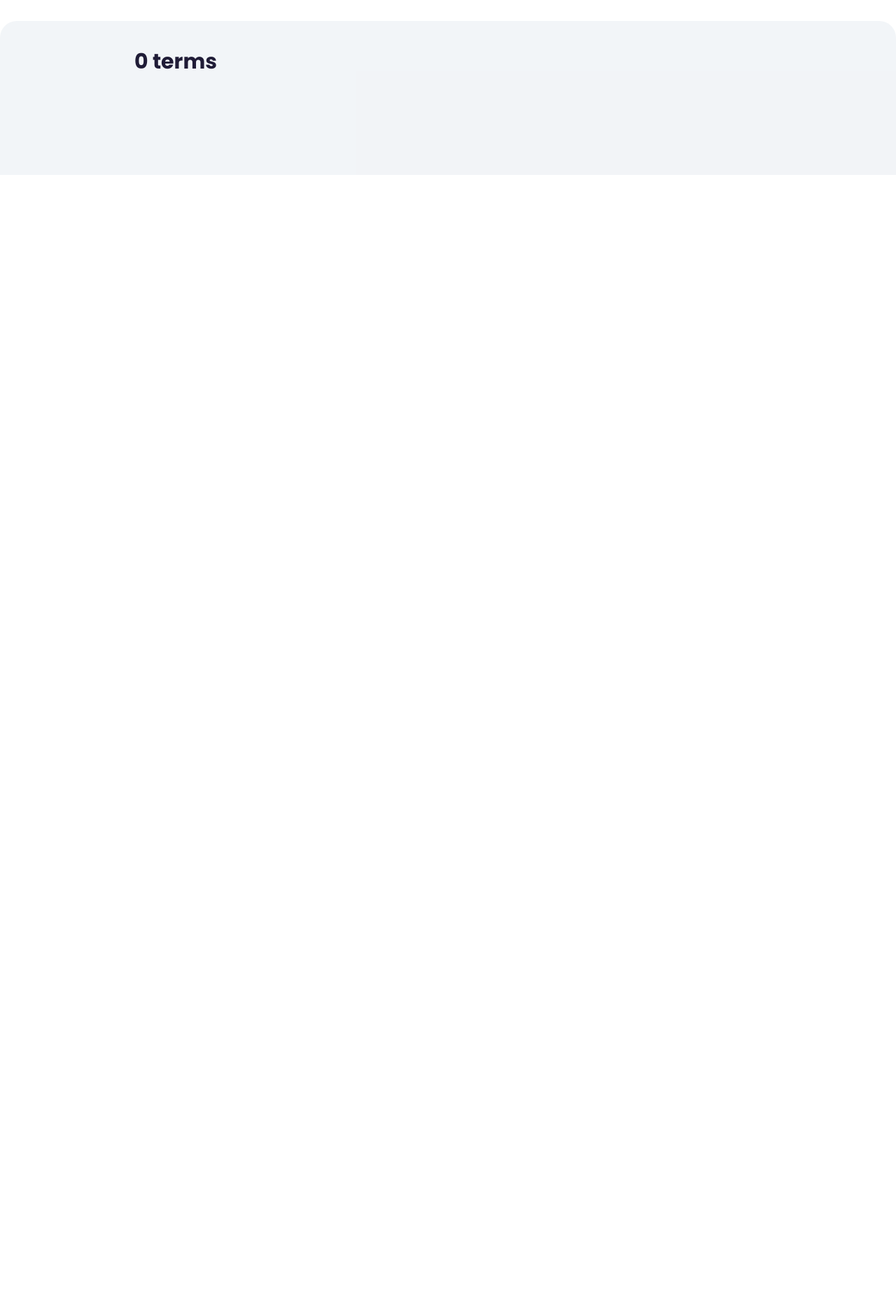
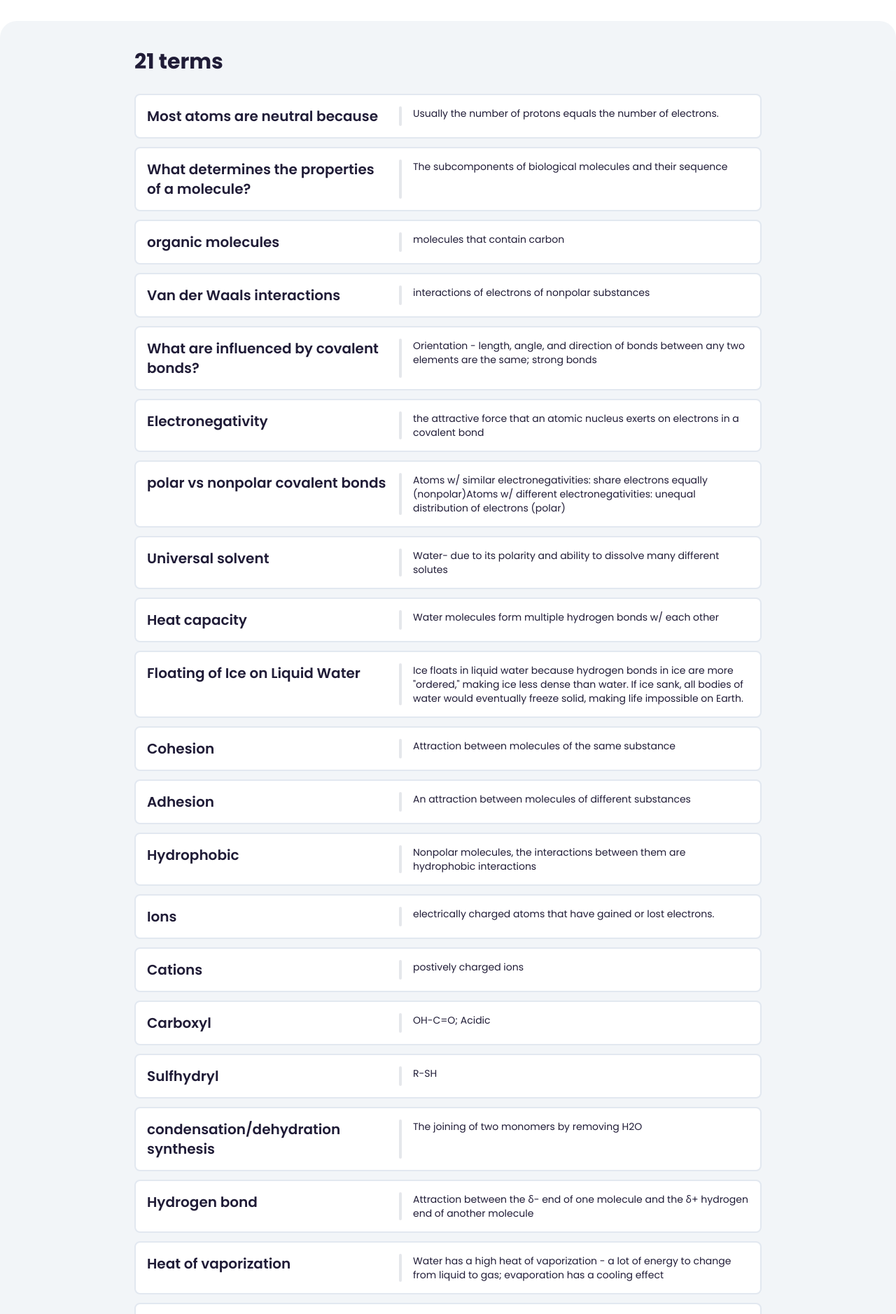
Before and after one commit to EthanL06/studiia, a Next.js app: page / in a window 1280 px wide. Shown: the part 916-2794 px from the top of the page at 70% size. Before the commit the page ends 1166 px from the top, so only its background shows below. Built offline with nearby package versions, Linux system fonts and the light colour scheme.

Commit message:
Fixed bugs

```diff
--- a/components/global/Navbar.tsx
+++ b/components/global/Navbar.tsx
@@ -22,20 +22,37 @@ const Navbar = ({
   mobileMenuOpen: boolean;
   setMobileMenuOpen: Dispatch<SetStateAction<boolean>>;
 }) => {
-  const [scrolled, setScrolled] = useState(false);
+  const [scrollDir, setScrollDir] = useState<"up" | "down">("up");
 
   useEffect(() => {
-    const handleScroll = () => {
-      const offset = window.scrollY;
-      if (offset > 25) {
-        setScrolled(true);
-      } else {
-        setScrolled(false);
+    const threshold = 0;
+    let lastScrollY = window.pageYOffset;
+    let ticking = false;
+
+    const updateScrollDir = () => {
+      const scrollY = window.pageYOffset;
+
+      if (Math.abs(scrollY - lastScrollY) < threshold) {
+        ticking = false;
+        return;
+      }
+      setScrollDir(scrollY > lastScrollY && scrollY > 0 ? "down" : "up");
+      lastScrollY = scrollY > 0 ? scrollY : 0;
+      ticking = false;
+    };
+
+    const onScroll = () => {
+      if (!ticking) {
+        window.requestAnimationFrame(updateScrollDir);
+        ticking = true;
       }
     };
 
-    window.addEventListener("scroll", handleScroll);
-  }, []);
+    window.addEventListener("scroll", onScroll);
+    console.log(scrollDir);
+
+    return () => window.removeEventListener("scroll", onScroll);
+  }, [scrollDir]);
 
   const links: LinkData[] = [
     { href: "/", label: "Dashboard" },
@@ -46,8 +63,8 @@ const Navbar = ({
   return (
     <>
       <nav
-        className={`sticky top-0 z-50 flex h-full items-center justify-between border-b-2 bg-white px-2 py-2 pr-5 transition-shadow duration-200 ease-in-out sm:px-8  3xl:mx-[16%] ${
-          scrolled ? "shadow-lg" : ""
+        className={`transition-translate sticky top-0 z-50 flex h-full items-center justify-between border-b-2 bg-white px-2 py-2 pr-5 duration-[600ms] ease-in-out sm:px-8  3xl:mx-[16%] ${
+          scrollDir === "down" ? "-translate-y-full" : ""
         }`}
       >
         <a href="/" className="flex items-center">
@@ -107,43 +124,17 @@ const Navbar = ({
         </div>
       </nav>
 
+      {/* Mobile Menu */}
       <div
         className={`${
           !mobileMenuOpen ? "hidden" : "flex"
-        } h-screen w-full flex-col md:hidden`}
+        } h-screen w-full flex-col px-4 md:hidden`}
       >
-        <div className="flex h-1/2 flex-col">
-          <img
-            src={"https://thispersondoesnotexist.com/image"}
-            className="h-24 w-24 rounded-full border-2"
-            alt="Profile Picture"
-          />
-          <div className="flex gap-x-3">
-            <NavButton title={"Search"}>
-              <MagnifyingGlassIcon
-                strokeWidth={1.75}
-                className="h-6 w-6 stroke-slate-400"
+                      <img
+                src={"https://thispersondoesnotexist.com/image"}
+                className="h-16 w-16 rounded-full border-2"
+                alt="Profile Picture"
               />
-            </NavButton>
-
-            <NavButton title={"Dark Mode"}>
-              <MoonIcon
-                strokeWidth={2.5}
-                fill="none"
-                className="h-6 w-6 stroke-slate-400"
-              />
-            </NavButton>
-
-            <NavButton title="New">
-              <PlusIcon
-                strokeWidth={2}
-                strokeLinecap="round"
-                fill="none"
-                className="h-6 w-6 rounded-lg stroke-secondary"
-              />
-            </NavButton>
-          </div>
-        </div>
       </div>
     </>
   );
--- a/components/global/Tooltip.tsx
+++ b/components/global/Tooltip.tsx
@@ -31,7 +31,7 @@ const Tooltip = ({
       </div>
 
       <div
-        className="pointer-events-none invisible relative mt-1 rounded bg-primary px-2 py-2 text-center text-sm text-white opacity-0 transition-all  duration-150 ease-in-out group-hover:visible group-hover:opacity-100"
+        className="pointer-events-none invisible relative mt-1 rounded bg-primary px-2 py-2 text-center text-sm text-white opacity-0 transition-all duration-150 ease-in-out group-hover:visible group-hover:opacity-100"
         style={{ ...styles.popper, marginTop: `${marginTop}px` }}
         {...attributes.popper}
         ref={setPopperElement}
--- a/components/sets/Flashcard.tsx
+++ b/components/sets/Flashcard.tsx
@@ -36,7 +36,6 @@ const Flashcard = () => {
       setDragging(false);
     }, 100);
 
-    console.log(drag, dragging, info.offset.x);
     if (Math.abs(info.offset.x) < 200) return;
 
     const direction = info.offset.x > 0 ? Direction.Right : Direction.Left;
@@ -140,13 +139,13 @@ const Flashcard = () => {
         >
           <Side
             type={Direction.Front}
-            text={getTerm(index - 1)?.term || "Term"}
+            text={getTerm(index)?.term || "Term"}
             index={index}
             handleClick={handleClick}
           />
           <Side
             type={Direction.Back}
-            text={getTerm(index - 1)?.definition || "Definition"}
+            text={getTerm(index)?.definition || "Definition"}
             index={index}
             handleClick={handleClick}
           />
@@ -225,7 +224,7 @@ const Side = ({
           </button>
 
           <p className="font-semibold">
-            {index}/{getTermCount()}
+            {index + 1}/{getTermCount()}
           </p>
 
           <button
--- a/contexts/TermsContext.tsx
+++ b/contexts/TermsContext.tsx
@@ -1,4 +1,5 @@
 import { createContext, useState } from "react";
+import data from "./data";
 
 export type TermType = {
   term: string;
@@ -21,7 +22,7 @@ export const TermsContext = createContext({} as TermsContextType);
 export const TermsContextProvider = ({
   children,
 }: TermsContextProviderProps) => {
-  const [terms, setTerms] = useState<TermType[]>([]);
+  const [terms, setTerms] = useState<TermType[]>(data);
 
   const addTerm = (term: TermType) => {
     setTerms([...terms, term]);
--- /dev/null
+++ b/contexts/data.ts
@@ -0,0 +1,97 @@
+export default [
+  {
+    term: "Most atoms are neutral because",
+    definition: "Usually the number of protons equals the number of electrons.",
+  },
+  {
+    term: "What determines the properties of a molecule?",
+    definition: "The subcomponents of biological molecules and their sequence",
+  },
+  {
+    term: "organic molecules",
+    definition: "molecules that contain carbon",
+  },
+  {
+    term: "Van der Waals interactions",
+    definition: "interactions of electrons of nonpolar substances",
+  },
+  {
+    term: "What are influenced by covalent bonds?",
+    definition:
+      "Orientation - length, angle, and direction of bonds between any two elements are the same; strong bonds",
+  },
+  {
+    term: "Electronegativity",
+    definition:
+      "the attractive force that an atomic nucleus exerts on electrons in a covalent bond",
+  },
+  {
+    term: "polar vs nonpolar covalent bonds",
+    definition:
+      "Atoms w/ similar electronegativities: share electrons equally (nonpolar)" +
+      "Atoms w/ different electronegativities: unequal distribution of electrons (polar)",
+  },
+  {
+    term: "Universal solvent",
+    definition:
+      "Water- due to its polarity and ability to dissolve many different solutes",
+  },
+  {
+    term: "Heat capacity",
+    definition: "Water molecules form multiple hydrogen bonds w/ each other",
+  },
+  {
+    term: "Floating of Ice on Liquid Water",
+    definition:
+      'Ice floats in liquid water because hydrogen bonds in ice are more "ordered," making ice less dense than water. If ice sank, all bodies of water would eventually freeze solid, making life impossible on Earth.',
+  },
+  {
+    term: "Cohesion",
+    definition: "Attraction between molecules of the same substance",
+  },
+  {
+    term: "Adhesion",
+    definition: "An attraction between molecules of different substances",
+  },
+  {
+    term: "Hydrophobic",
+    definition:
+      "Nonpolar molecules, the interactions between them are hydrophobic interactions",
+  },
+  {
+    term: "Ions",
+    definition:
+      "electrically charged atoms that have gained or lost electrons.",
+  },
+  {
+    term: "Cations",
+    definition: "postively charged ions",
+  },
+  {
+    term: "Carboxyl",
+    definition: "OH-C=O; Acidic",
+  },
+  {
+    term: "Sulfhydryl",
+    definition: "R-SH",
+  },
+  {
+    term: "condensation/dehydration synthesis",
+    definition: "The joining of two monomers by removing H2O",
+  },
+  {
+    term: "Hydrogen bond",
+    definition:
+      "Attraction between the δ- end of one molecule and the δ+ hydrogen end of another molecule",
+  },
+  {
+    term: "Heat of vaporization",
+    definition:
+      "Water has a high heat of vaporization - a lot of energy to change from liquid to gas; evaporation has a cooling effect",
+  },
+  {
+    term: "Test",
+    definition:
+      'Ice floats in liquid water because hydrogen bonds in ice are more "ordered," making ice less dense than water. If ice sank, all bodies of water would eventually freeze solid, making life impossible on Earth.Ice floats in liquid water because hydrogen bonds in ice are more "ordered," making ice less dense than water. If ice sank, all bodies of water would eventually freeze solid, making life impossible on Earth.Ice floats in liquid water because hydrogen bonds in ice are more "ordered," making ice less dense than water. If ice sank, all bodies of water would eventually freeze solid, making life impossible on Earth.',
+  },
+];
```
